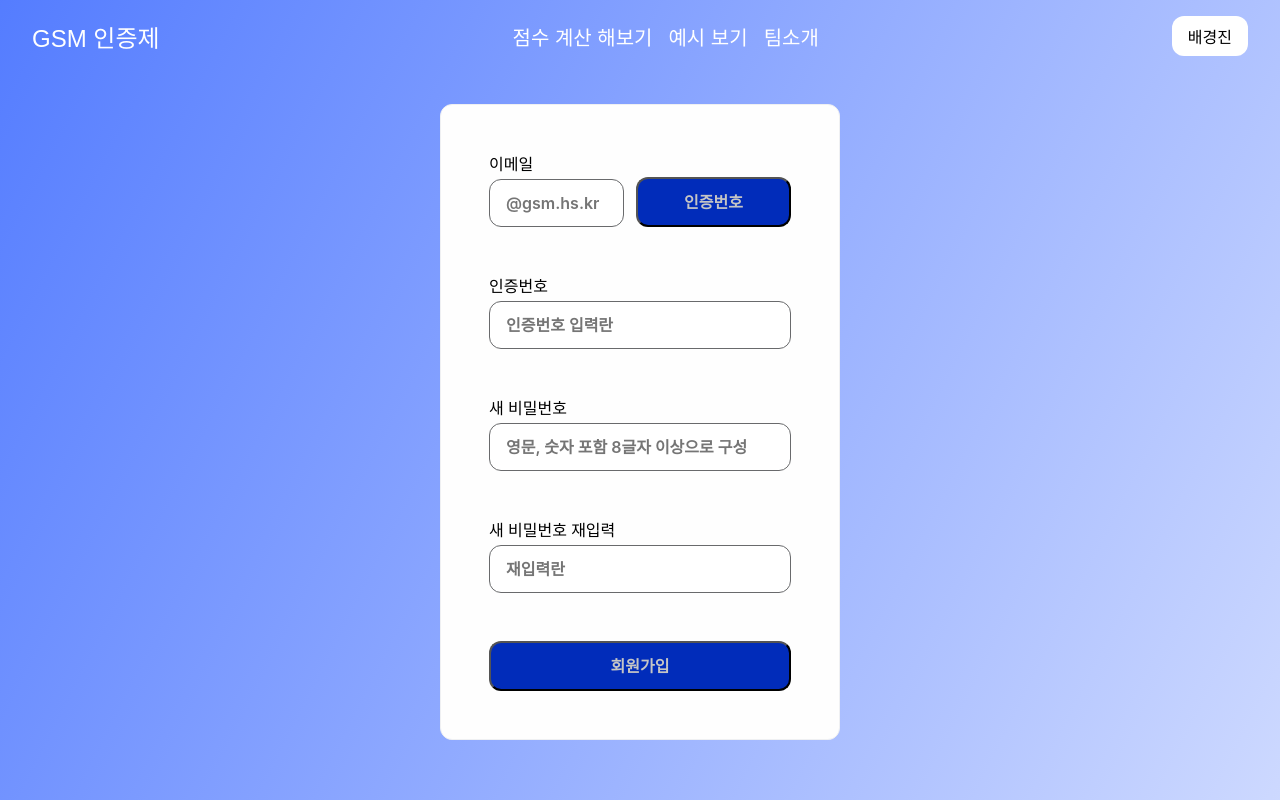
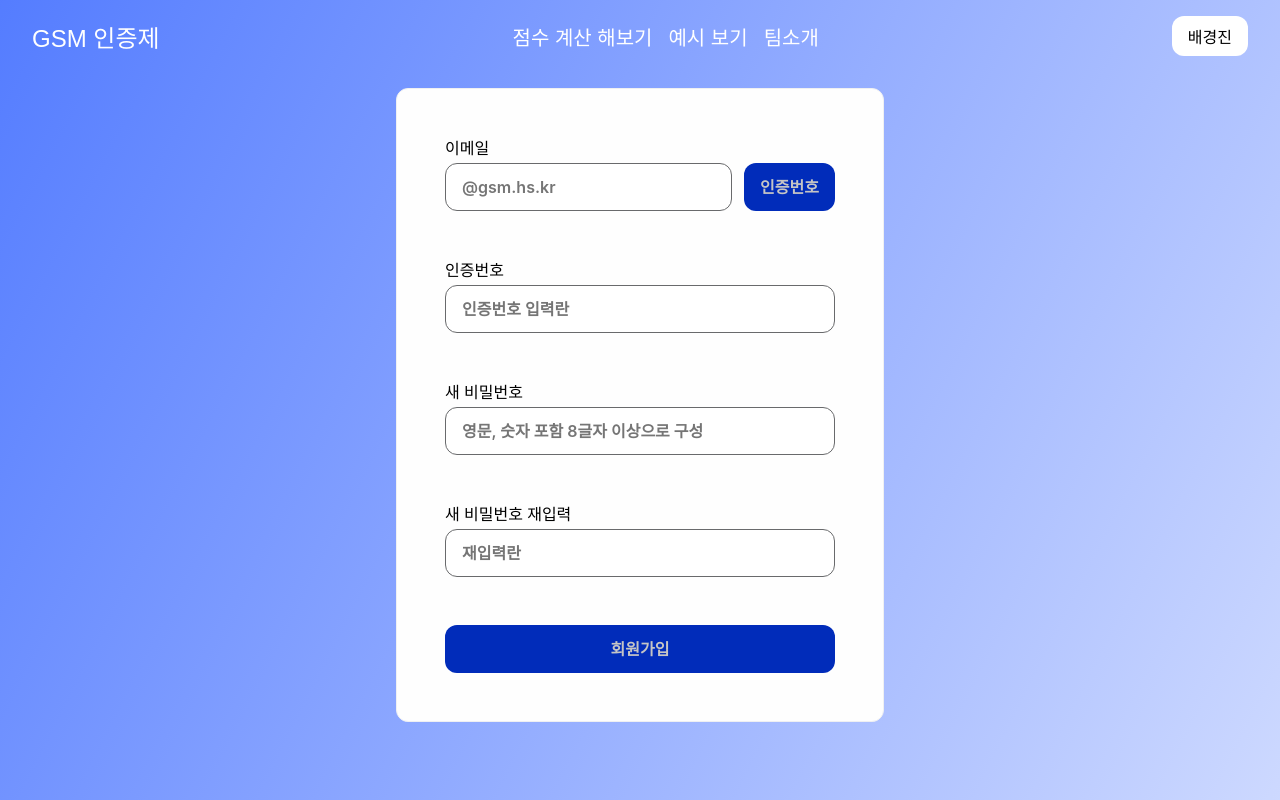
Before and after one commit to let-s-make-friends/GSMC, a React (Vite) app in the folder app/client/: page /signup in a window 1280 px wide. Built offline with nearby package versions, Linux system fonts and the light colour scheme; a web font is replaced by a local one.

Commit message:
📝 Fix: px -> rem 단위로 변경

```diff
--- a/app/client/src/components/defaultButton/styles.ts
+++ b/app/client/src/components/defaultButton/styles.ts
@@ -1,18 +1,19 @@
 import styled from "styled-components";
 
 export const Button = styled.button<{ $isActive: boolean }>`
-  width: 100%;
-  padding: 12px 16px;
-  border-radius: 12px;
+  padding: 0.8125rem 1rem;
+  border-radius: 0.75rem;
+  border: none;
   background-color: ${({ $isActive }) => ($isActive ? "#003CFF" : "#012CBA")};
 `;
 
 export const Label = styled.span<{ $isActive: boolean }>`
+  text-align: center;
+
   color: ${({ $isActive }) => ($isActive ? "#FFFFFF" : "#C5C5C5")};
-  text-align: center;
   font-family: Inter;
-  font-size: 16px;
+  font-size: 1rem;
   font-style: normal;
   font-weight: 600;
-  line-height: 22px;
+  line-height: 1.375rem;
 `;
--- a/app/client/src/components/input/styles.ts
+++ b/app/client/src/components/input/styles.ts
@@ -1,30 +1,28 @@
 import styled from "styled-components";
 
 export const Input = styled.input`
-  width: 100%;
-  padding: 12px 16px;
-  border-radius: 12px;
+  padding: 0.75rem 1rem;
+  border-radius: 0.75rem;
   border: 1px solid #696a6c;
+
   font-family: Inter;
   font-style: normal;
-  font-size: 16px;
+  font-size: 1rem;
   font-weight: 600;
-  line-height: 22px;
+  line-height: 1.375rem;
 `;
 
 export const InputWrapper = styled.div`
-  width: 100%;
   display: flex;
   flex-direction: column;
-  align-items: flex-start;
-  gap: 4px;
+  gap: 0.25rem;
 `;
 
 export const InputLabel = styled.h2`
   color: #000;
   font-family: Inter;
-  font-size: 16px;
+  font-size: 1rem;
   font-style: normal;
   font-weight: 500;
-  line-height: 22px;
+  line-height: 1.375rem;
 `;
--- a/app/client/src/pages/signup/styles.ts
+++ b/app/client/src/pages/signup/styles.ts
@@ -4,26 +4,26 @@ export const Container = styled.div`
   display: flex;
   flex-direction: column;
   align-items: center;
+
   height: 100vh;
-  gap: 2rem;
+  gap: 1rem;
 `;
 
 export const Wrapper = styled.div`
-  width: 100%;
-  max-width: 400px;
-  display: inline-flex;
+  display: flex;
   flex-direction: column;
-  align-items: center;
-  padding: 48px;
-  gap: 48px;
-  border-radius: 12px;
+  justify-content: center;
+
+  padding: 3rem;
+  gap: 3rem;
+
+  border-radius: 0.75rem;
   border: 1px solid var(--New-group-gray-100, #eff0f2);
   background: #fefefe;
 `;
 
 export const EmailWrapper = styled.div`
   display: flex;
-  justify-content: space-between;
   align-items: flex-end;
-  gap: 12px;
+  gap: 0.75rem;
 `;
```
